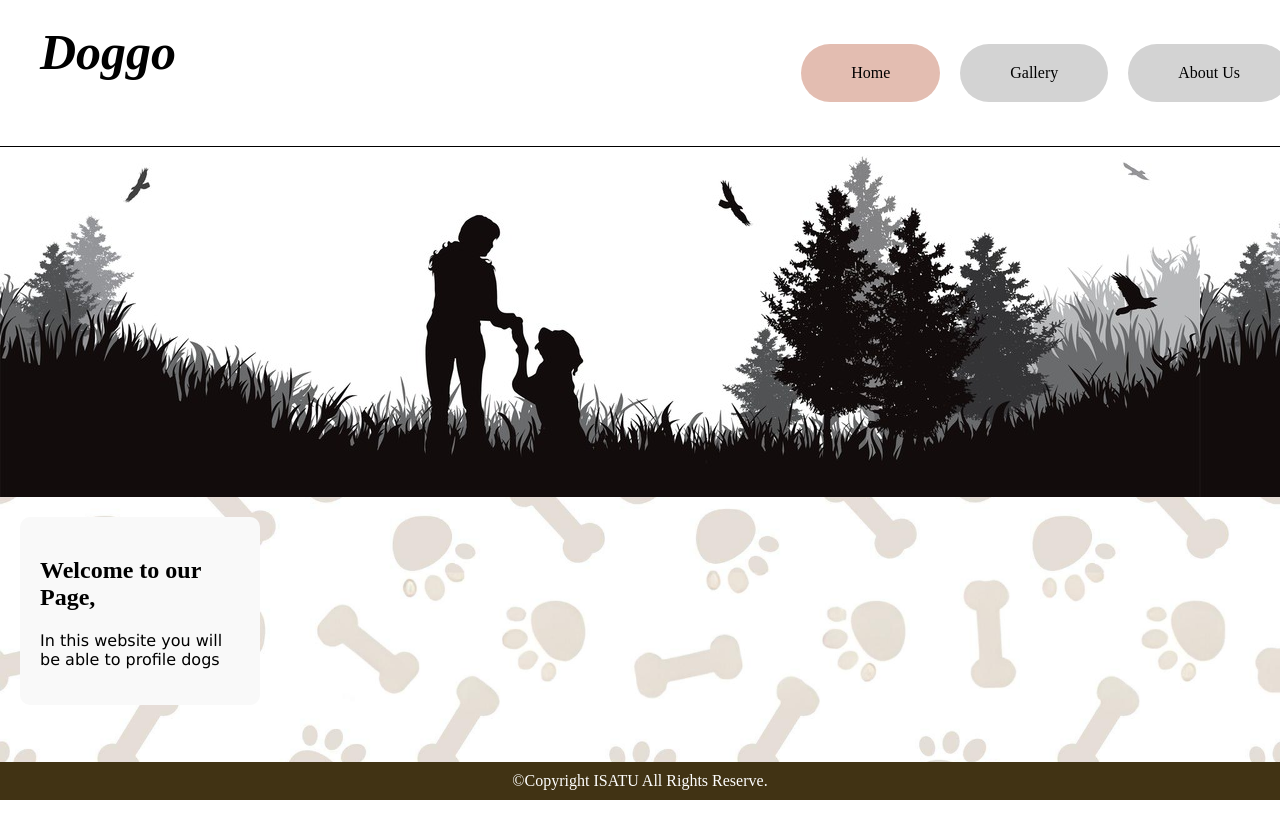
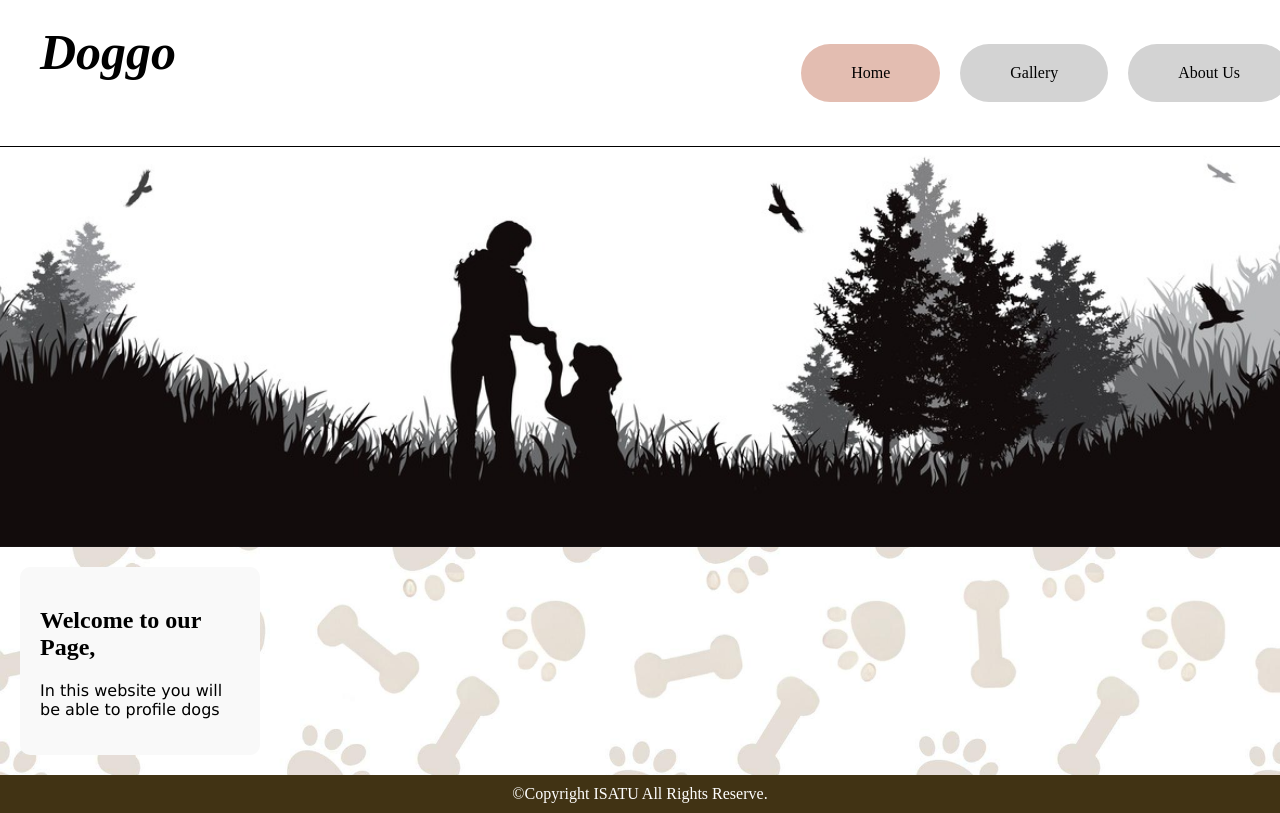
Before and after one commit to HanzDLC/html-php, a PHP site: page /homepage.html in a window 1280 px wide. Run offline with PHP 8.4, Linux system fonts and the light colour scheme.

Commit message:
header pic update

```diff
--- a/style.css
+++ b/style.css
@@ -66,9 +66,12 @@ body {
 }
 
 #header-pic {
-    height: 350px;
     width: 100%;
+    height: 50vh; /* 50% of the viewport height */
     background-image: url('images/dogheader.jpg');
+    background-repeat: no-repeat;
+    background-size: cover;
+    background-position: center;
 }
 
 #home-contents {
--- a/webpages/about-us.html
+++ b/webpages/about-us.html
@@ -4,7 +4,7 @@
         <meta charset="UTF-8">
         <meta name="viewport" content="width=device-width,initial-scale=1.0">
         <link rel="stylesheet" href="../style.css"/>
-        <title>Home</title>
+        <title>About-Us</title>
     </head>
     <body>
 
--- a/webpages/gallery.html
+++ b/webpages/gallery.html
@@ -4,7 +4,7 @@
         <meta charset="UTF-8">
         <meta name="viewport" content="width=device-width,initial-scale=1.0">
         <link rel="stylesheet" href="../style.css"/>
-        <title>Home</title>
+        <title>Gallery</title>
     </head>
     <body>
 
```
